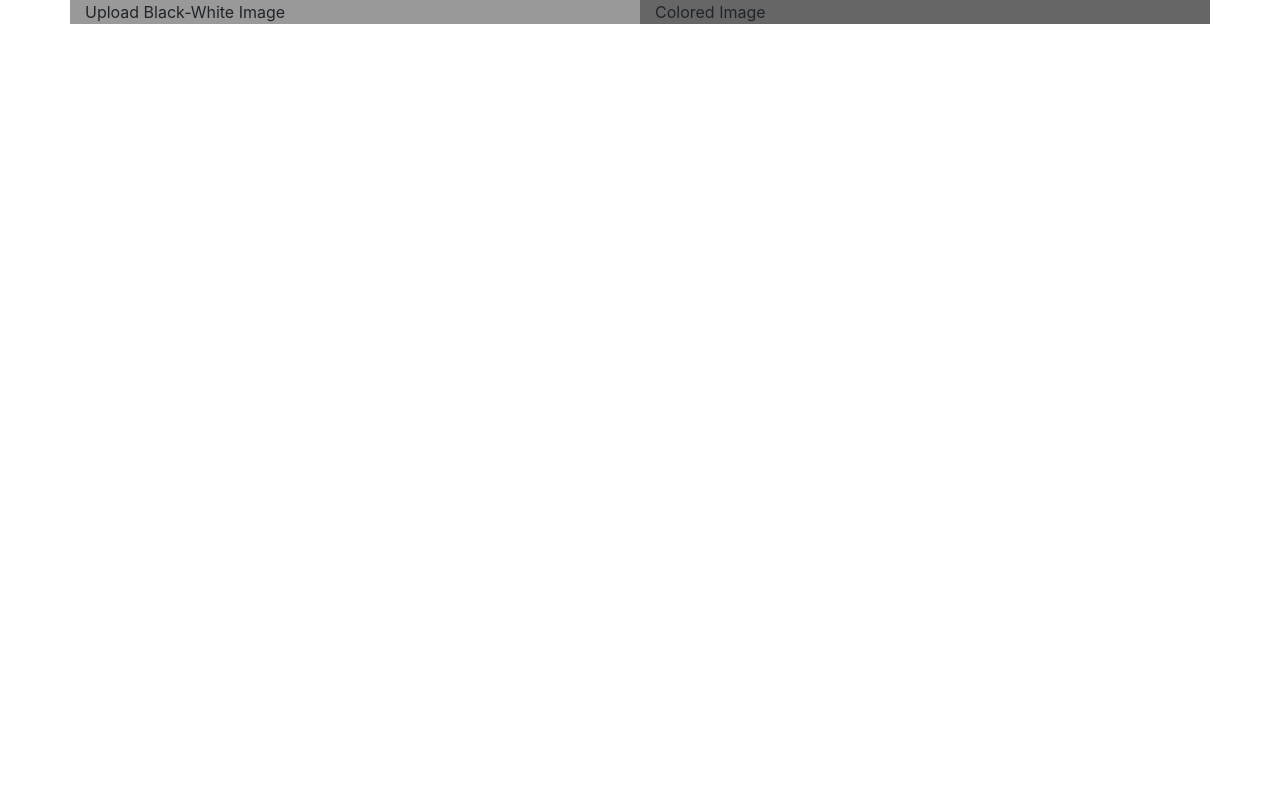
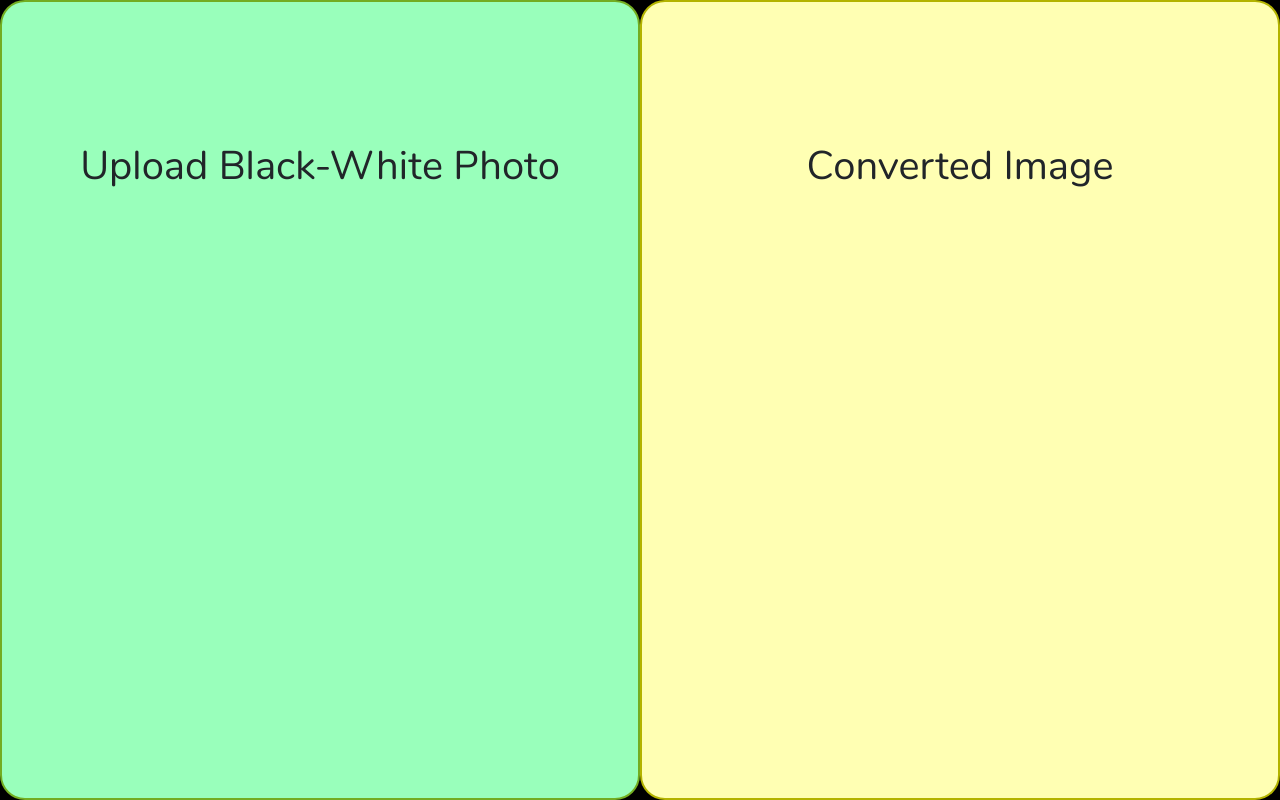
Before and after one commit to TheOnionSeed/BWColor-ML, a Flask app: page / in a window 1280 px wide. Run offline with Flask 2, Linux system fonts and the light colour scheme; some libraries are stand-ins or nearby versions.

Commit message:
worked on website

```diff
--- a/server/app.py
+++ b/server/app.py
@@ -7,4 +7,4 @@ def main():
    return render_template('index.html')
 
 if __name__ == "__main__":
-   app.run(debug=True,host="localhost",port=80)
+   app.run(debug=True,host="localhost",port=5000)
--- a/server/static/css/main.css
+++ b/server/static/css/main.css
@@ -1,9 +1,41 @@
-.darkbg{
-   background: #999;
+.NunitoFont{
+   font-family: Nunito;
 }
-.darkerbg{
-   background: #666;
+.UploadBG{
+   background:  #99ffbb;
 }
+.ConvertBG{
+   background: #ffffb3;
+}
+
+.rcornersG {
+  border-radius: 25px;
+  border: 2px solid #73AD21;
+  padding: 20px;
+}
+
+.rcornersY {
+  border-radius: 25px;
+  border: 2px solid #b3b300;
+  padding: 20px;
+}
+
 .darkestbg{
    background: #333;
 }
+
+.center {
+  text-align: center;
+}
+
+.center {
+  text-align: center;
+}
+
+.hTopMargin{
+   margin-top: 3em;
+}
+@font-face {
+  font-family: Nunito;
+  src: url(Nunito-Regular.ttf);
+}
--- a/server/templates/index.html
+++ b/server/templates/index.html
@@ -15,17 +15,18 @@
 </head>
 
 <body>
-   <div class="container">
-      <div class="row">
-         <div class="darkbg col-sm-6">
-            Upload Black-White Image
+   <div class="container-fluid">
+      <div class="row" style="height: 100vh; background: black;">
+         <div class="center UploadBG col-sm-6 rcornersG" >
+            <h1 class='hTopMargin NunitoFont'> Upload Black-White Photo </h1>
          </div>
 
-         <div class="darkerbg col-sm-6">
-            Colored Image
+         <div class="center ConvertBG col-sm-6 rcornersY">
+            <h1 class='hTopMargin NunitoFont'> Converted Image </h1>
          </div>
       </div>
    </div>
+
 
    <!-- Optional JavaScript -->
    <!-- jQuery first, then Popper.js, then Bootstrap JS -->
```
Also changed, not shown: server/static/css/Nunito-Regular.ttf (added).
